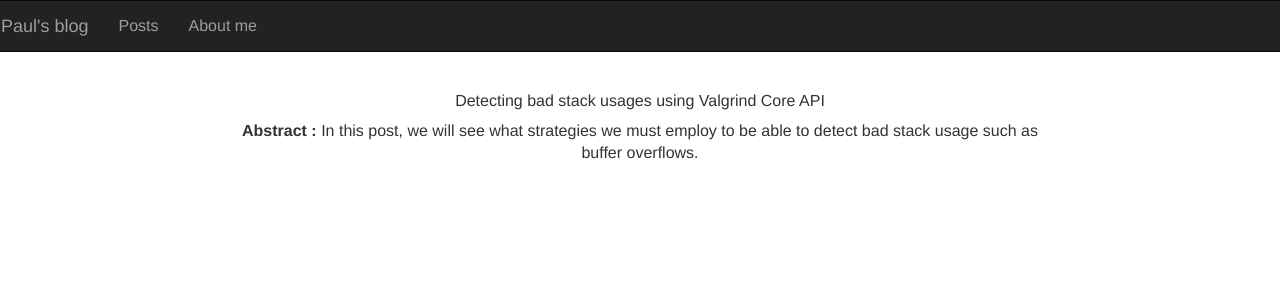
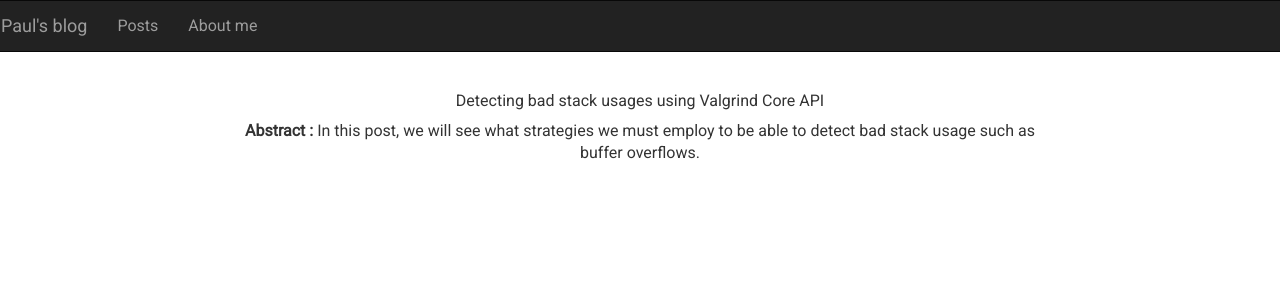
Before and after one commit to paulsemel/blog, a Django app: page / in a window 1280 px wide. Shown: the top 300 px of the page. Run offline with Django 3.2, Linux system fonts and the light colour scheme; some libraries are stand-ins or nearby versions.

Commit message:
add Roboto sans serif font
Signed-off-by: Paul Semel <paul.semel@lse.epita.fr>

```diff
--- a/app/static/css/main.css
+++ b/app/static/css/main.css
@@ -1,6 +1,8 @@
 body {
 	overflow-x: hidden;
 }
+
 * {
 	font-size: 16px;
+	font-family: "Roboto", sans-serif;
 }
--- a/app/templates/base.html
+++ b/app/templates/base.html
@@ -2,6 +2,7 @@
 <html>
     <head>
 	<title>Paul's blog | {{title}}</title>
+	<link href="https://fonts.googleapis.com/css?family=Roboto" rel="stylesheet">
 	<link rel="stylesheet" type="text/css" href="{% static "css/main.css" %}">
 	{% block css %}
 	{% endblock %}
```
